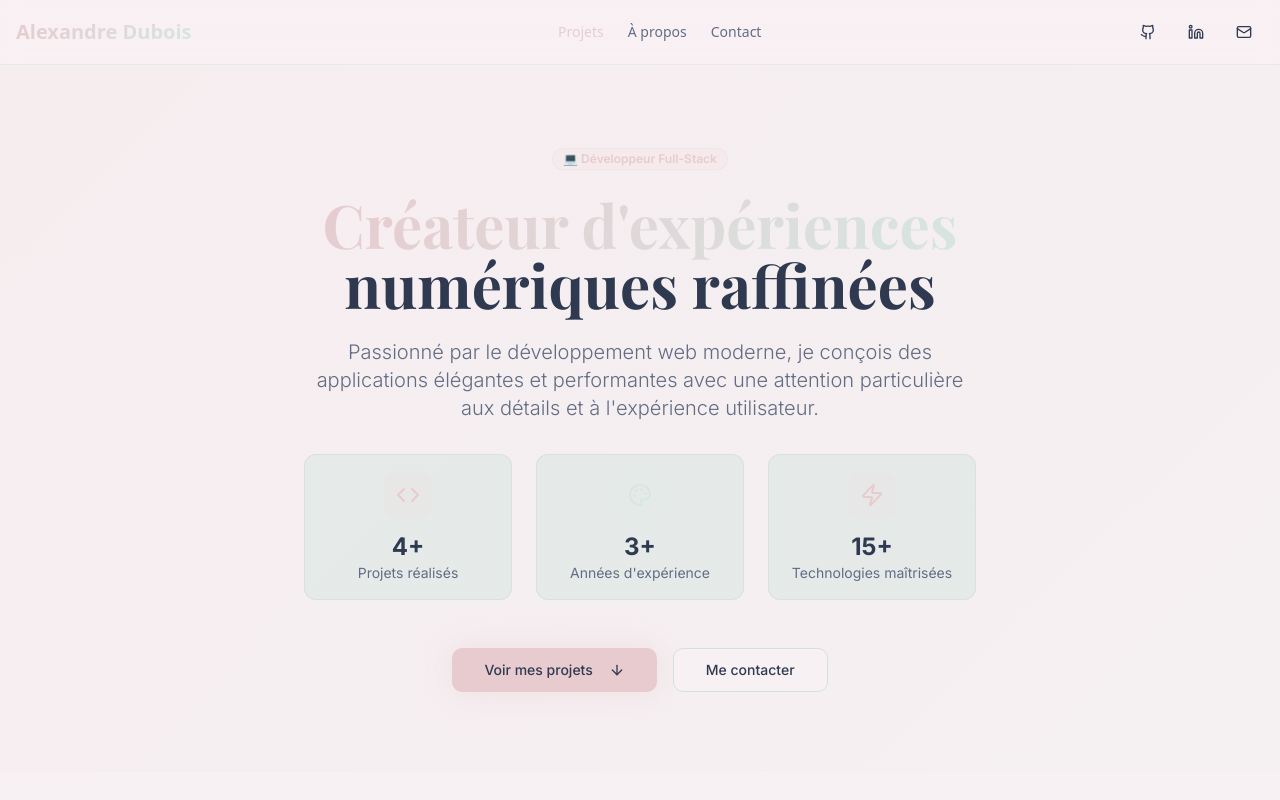
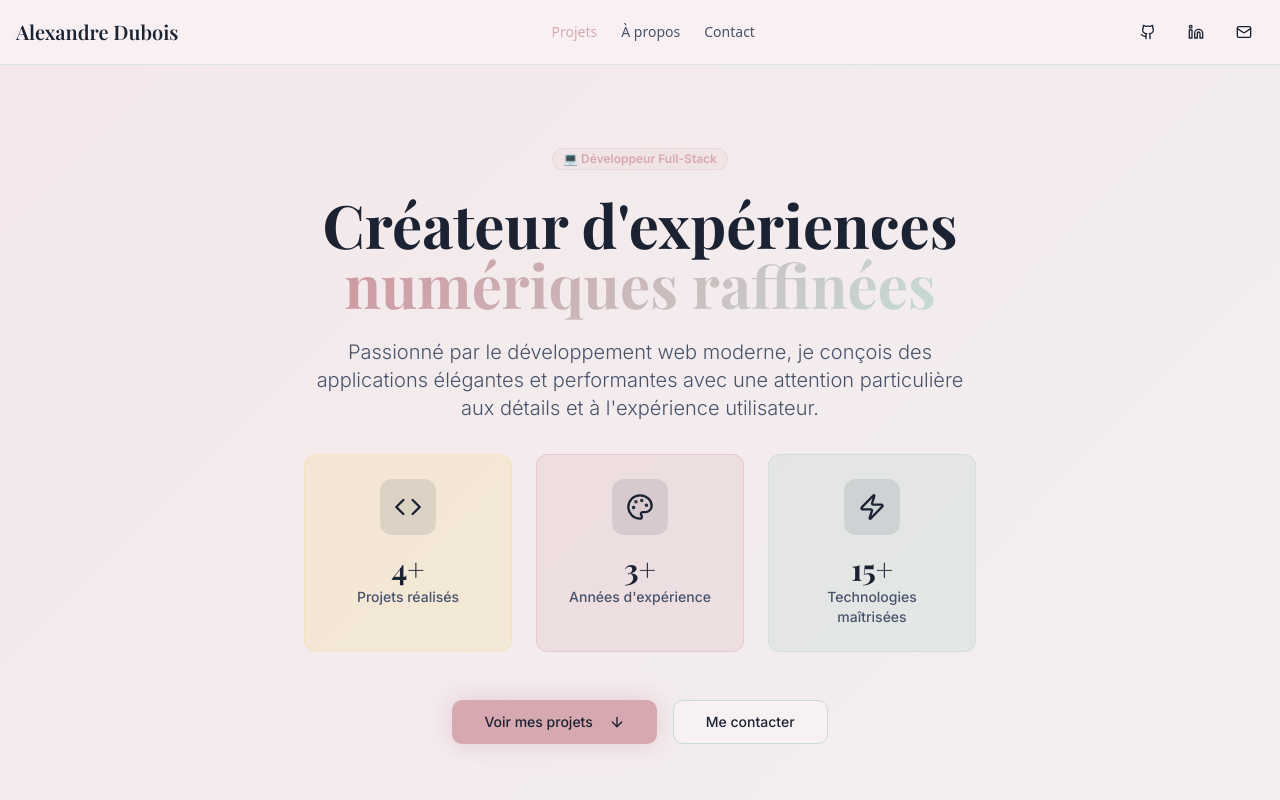
Before and after one commit to robindijoux/my-porftolio-front, a React (Vite) app: page / in a window 1280 px wide. Shown: the top 800 px of the page. Built offline with nearby package versions, Linux system fonts and the light colour scheme.

Commit message:
Améliorer le contraste du texte
Augmente le contraste du texte et des logos pour une meilleure lisibilité, en utilisant une couleur complémentaire si nécessaire.

```diff
--- a/src/components/Header.tsx
+++ b/src/components/Header.tsx
@@ -11,7 +11,7 @@ const Header = () => {
         {/* Logo / Nom */}
         <Link
           to="/"
-          className="text-xl font-bold bg-hero-gradient bg-clip-text text-transparent hover:opacity-80 transition-opacity"
+          className="text-xl font-playfair font-semibold text-foreground hover:text-primary transition-colors"
         >
           Alexandre Dubois
         </Link>
--- a/src/index.css
+++ b/src/index.css
@@ -8,48 +8,50 @@ All colors MUST be HSL.
 
 @layer base {
   :root {
-    /* Palette 60-30-10 */
+    /* Palette 60-30-10 avec meilleur contraste */
     --background: 349 33% 96%;          /* #f8edeb - 60% couleur dominante */
-    --foreground: 220 27% 25%;          /* Texte sombre pour contraste */
+    --foreground: 220 30% 15%;          /* Texte plus foncé pour meilleur contraste */
 
     --card: 164 24% 87%;                /* #c5e0dc - 30% couleur secondaire */
-    --card-foreground: 220 27% 25%;
+    --card-foreground: 220 30% 15%;     /* Texte foncé sur cartes */
 
     --popover: 349 33% 96%;
-    --popover-foreground: 220 27% 25%;
+    --popover-foreground: 220 30% 15%;
 
-    --primary: 351 37% 85%;             /* #f7cac9 - 10% couleur d'accent */
-    --primary-foreground: 220 27% 25%;
+    --primary: 351 37% 75%;             /* #f7cac9 plus foncé pour contraste */
+    --primary-foreground: 220 30% 15%;  /* Texte foncé sur primaire */
 
-    --secondary: 164 24% 87%;           /* #c5e0dc - 30% */
-    --secondary-foreground: 220 27% 25%;
+    --secondary: 164 24% 80%;           /* #c5e0dc légèrement plus foncé */
+    --secondary-foreground: 220 30% 15%;
 
-    --muted: 164 24% 90%;               /* Version plus claire du secondaire */
-    --muted-foreground: 220 15% 45%;
+    --muted: 164 24% 90%;
+    --muted-foreground: 220 20% 35%;    /* Texte muted plus contrasté */
 
-    --accent: 351 37% 85%;              /* #f7cac9 - accent */
-    --accent-foreground: 220 27% 25%;
+    --accent: 42 78% 85%;               /* #ffe5b4 - couleur complémentaire */
+    --accent-foreground: 220 30% 15%;
 
     --destructive: 0 84% 60%;
     --destructive-foreground: 349 33% 96%;
 
-    --border: 164 24% 82%;              /* Bordures avec le secondaire */
-    --input: 164 24% 85%;
-    --ring: 351 37% 75%;                /* Ring avec accent plus foncé */
+    --border: 164 24% 75%;              /* Bordures plus visibles */
+    --input: 164 24% 82%;
+    --ring: 351 37% 65%;
 
     --radius: 0.75rem;
 
-    /* Portfolio specific tokens avec nouvelle palette */
-    --hero-gradient: linear-gradient(135deg, hsl(351 37% 85%), hsl(164 24% 87%));
+    /* Portfolio specific tokens avec contraste amélioré */
+    --hero-gradient: linear-gradient(135deg, hsl(351 37% 70%), hsl(164 24% 82%));
     --card-gradient: linear-gradient(145deg, hsl(164 24% 87%), hsl(164 24% 89%));
-    --accent-primary: 351 37% 85%;      /* #f7cac9 */
-    --accent-secondary: 164 24% 87%;    /* #c5e0dc */
+    --accent-primary: 351 37% 70%;      /* #f7cac9 plus contrasté */
+    --accent-secondary: 164 24% 80%;    /* #c5e0dc plus contrasté */
+    --accent-warm: 42 78% 80%;          /* #ffe5b4 plus contrasté */
 
-    /* Shadows & effects avec palette douce */
-    --shadow-soft: 0 4px 6px -1px hsl(220 27% 25% / 0.08);
-    --shadow-medium: 0 10px 25px -3px hsl(220 27% 25% / 0.12);
-    --shadow-glow: 0 0 30px hsl(var(--accent-primary) / 0.4);
-    --shadow-secondary-glow: 0 0 30px hsl(var(--accent-secondary) / 0.4);
+    /* Shadows & effects */
+    --shadow-soft: 0 4px 6px -1px hsl(220 30% 15% / 0.12);
+    --shadow-medium: 0 10px 25px -3px hsl(220 30% 15% / 0.15);
+    --shadow-glow: 0 0 25px hsl(var(--accent-primary) / 0.4);
+    --shadow-secondary-glow: 0 0 25px hsl(var(--accent-secondary) / 0.4);
+    --shadow-warm-glow: 0 0 25px hsl(var(--accent-warm) / 0.5);
 
     /* Transitions */
     --transition-smooth: all 0.3s cubic-bezier(0.4, 0, 0.2, 1);
--- a/src/pages/Home.tsx
+++ b/src/pages/Home.tsx
@@ -44,11 +44,11 @@ const Home = () => {
             </Badge>
 
             <h1 className="text-4xl md:text-6xl font-playfair font-bold mb-6 leading-tight">
-              <span className="bg-hero-gradient bg-clip-text text-transparent">
+              <span className="text-foreground">
                 Créateur d'expériences
               </span>
               <br />
-              <span className="text-foreground">numériques raffinées</span>
+              <span className="bg-hero-gradient bg-clip-text text-transparent">numériques raffinées</span>
             </h1>
 
             <p className="text-lg md:text-xl text-muted-foreground mb-8 max-w-2xl mx-auto leading-relaxed font-inter font-light">
@@ -59,28 +59,28 @@ const Home = () => {
 
             {/* Stats */}
             <div className="grid grid-cols-1 md:grid-cols-3 gap-6 mb-12 max-w-2xl mx-auto">
-              <div className="text-center p-4 rounded-lg bg-card/50 border border-border/50">
-                <div className="flex items-center justify-center w-12 h-12 bg-primary/10 rounded-lg mx-auto mb-3">
-                  <Code className="h-6 w-6 text-primary" />
+              <div className="text-center p-6 rounded-xl bg-warm/30 border border-warm/40 shadow-warm-glow/20">
+                <div className="flex items-center justify-center w-14 h-14 bg-foreground/10 rounded-xl mx-auto mb-4">
+                  <Code className="h-7 w-7 text-foreground" />
                 </div>
-                <div className="text-2xl font-bold text-foreground">{projects.length}+</div>
-                <div className="text-sm text-muted-foreground">Projets réalisés</div>
+                <div className="text-3xl font-bold text-foreground font-playfair">{projects.length}+</div>
+                <div className="text-sm text-muted-foreground font-medium">Projets réalisés</div>
               </div>
 
-              <div className="text-center p-4 rounded-lg bg-card/50 border border-border/50">
-                <div className="flex items-center justify-center w-12 h-12 bg-secondary/10 rounded-lg mx-auto mb-3">
-                  <Palette className="h-6 w-6 text-secondary" />
+              <div className="text-center p-6 rounded-xl bg-primary/20 border border-primary/40 shadow-glow/20">
+                <div className="flex items-center justify-center w-14 h-14 bg-foreground/10 rounded-xl mx-auto mb-4">
+                  <Palette className="h-7 w-7 text-foreground" />
                 </div>
-                <div className="text-2xl font-bold text-foreground">3+</div>
-                <div className="text-sm text-muted-foreground">Années d'expérience</div>
+                <div className="text-3xl font-bold text-foreground font-playfair">3+</div>
+                <div className="text-sm text-muted-foreground font-medium">Années d'expérience</div>
               </div>
 
-              <div className="text-center p-4 rounded-lg bg-card/50 border border-border/50">
-                <div className="flex items-center justify-center w-12 h-12 bg-accent/10 rounded-lg mx-auto mb-3">
-                  <Zap className="h-6 w-6 text-accent" />
+              <div className="text-center p-6 rounded-xl bg-secondary/30 border border-secondary/50 shadow-secondary-glow/20">
+                <div className="flex items-center justify-center w-14 h-14 bg-foreground/10 rounded-xl mx-auto mb-4">
+                  <Zap className="h-7 w-7 text-foreground" />
                 </div>
-                <div className="text-2xl font-bold text-foreground">15+</div>
-                <div className="text-sm text-muted-foreground">Technologies maîtrisées</div>
+                <div className="text-3xl font-bold text-foreground font-playfair">15+</div>
+                <div className="text-sm text-muted-foreground font-medium">Technologies maîtrisées</div>
               </div>
             </div>
 
@@ -123,10 +123,8 @@ const Home = () => {
               {featuredProjects.length > 0 && (
                 <div className="mb-16">
                   <div className="text-center mb-12">
-                    <h2 className="text-3xl md:text-4xl font-playfair font-semibold mb-4">
-                      <span className="bg-hero-gradient bg-clip-text text-transparent">
-                        Projets sélectionnés
-                      </span>
+                    <h2 className="text-3xl md:text-4xl font-playfair font-semibold mb-4 text-foreground">
+                      Projets sélectionnés
                     </h2>
                     <p className="text-lg text-muted-foreground max-w-2xl mx-auto font-inter">
                       Découvrez mes réalisations les plus abouties et représentatives
--- a/tailwind.config.ts
+++ b/tailwind.config.ts
@@ -56,6 +56,7 @@ export default {
 					DEFAULT: 'hsl(var(--card))',
 					foreground: 'hsl(var(--card-foreground))'
 				},
+				warm: 'hsl(var(--accent-warm))',
 			},
 			backgroundImage: {
 				'hero-gradient': 'var(--hero-gradient)',
@@ -66,6 +67,7 @@ export default {
 				'medium': 'var(--shadow-medium)',
 				'glow': 'var(--shadow-glow)',
 				'secondary-glow': 'var(--shadow-secondary-glow)',
+				'warm-glow': 'var(--shadow-warm-glow)',
 			},
 			transitionTimingFunction: {
 				'smooth': 'cubic-bezier(0.4, 0, 0.2, 1)',
```
